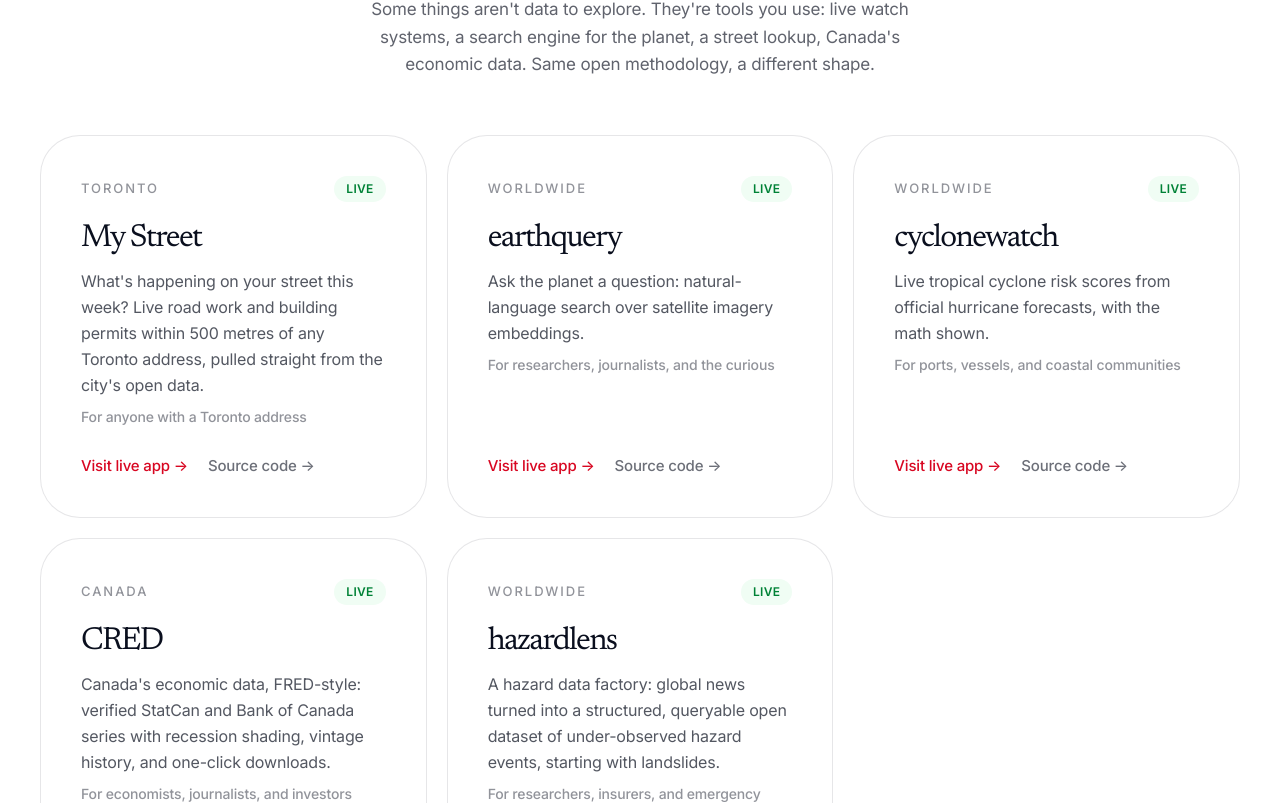
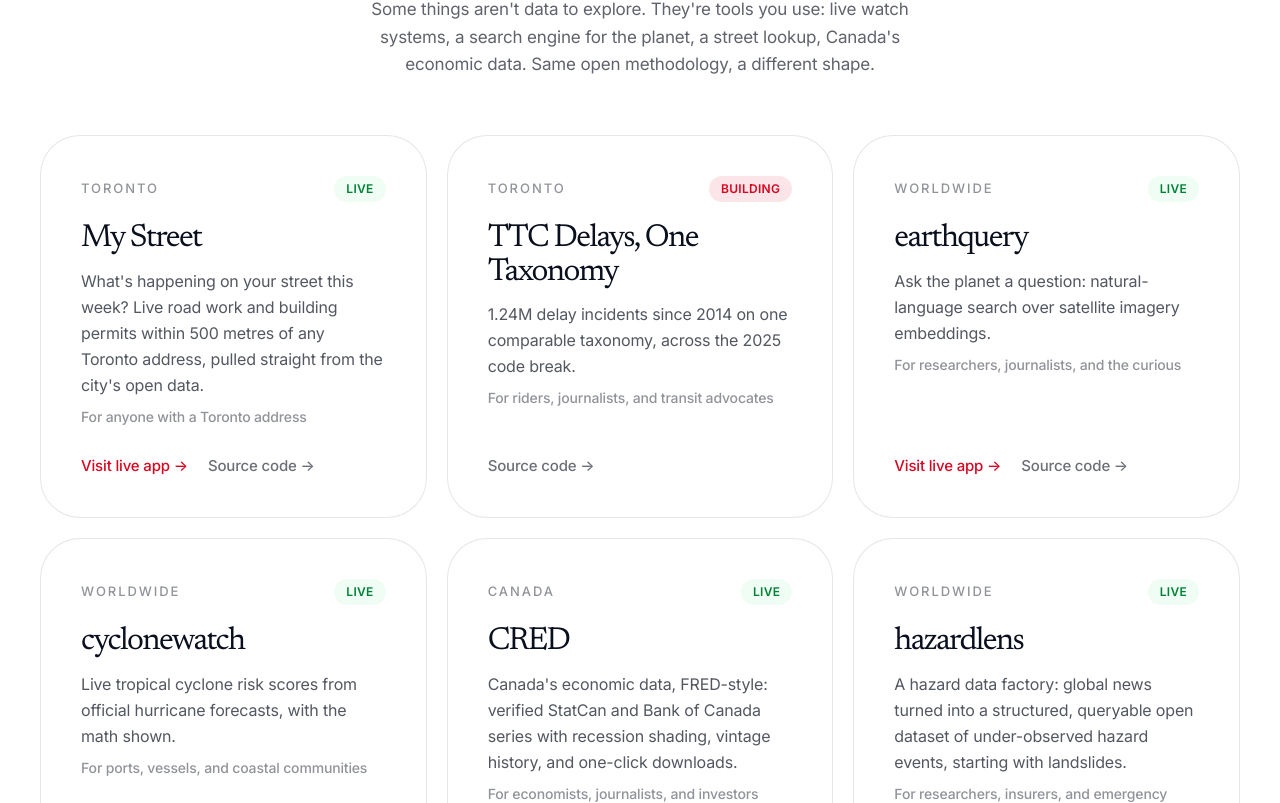
Before and after one commit to Nshipyard/canada-nshipyard, a Next.js app: page / in a window 1280 px wide. Shown: the part 6197-7000 px from the top of the page. Built offline with nearby package versions, Linux system fonts and the light colour scheme.

Commit message:
Add TTC Delays project card (building)

```diff
--- a/src/i18n.tsx
+++ b/src/i18n.tsx
@@ -285,6 +285,16 @@
         url: "https://my-street.canada.nshipyard.com",
         cta: "visit" as const,
         status: "live" as const,
+      },
+      {
+        repo: "toronto-ttc-delays",
+        name: "TTC Delays, One Taxonomy",
+        tag: "Toronto",
+        desc: "1.24M delay incidents since 2014 on one comparable taxonomy, across the 2025 code break.",
+        user: "For riders, journalists, and transit advocates",
+        url: "https://ttc.canada.nshipyard.com",
+        cta: "explore" as const,
+        status: "building" as const,
       },
       {
         repo: "earthquery",
@@ -818,6 +828,16 @@
         status: "live" as const,
       },
       {
+        repo: "toronto-ttc-delays",
+        name: "Retards de la TTC, une taxonomie",
+        tag: "Toronto",
+        desc: "1,24 M d'incidents de retard depuis 2014 sur une taxonomie comparable, malgré la rupture des codes de 2025.",
+        user: "Pour les usagers, les journalistes et les défenseurs du transport en commun",
+        url: "https://ttc.canada.nshipyard.com",
+        cta: "explore" as const,
+        status: "building" as const,
+      },
+      {
         repo: "earthquery",
         name: "earthquery",
         tag: "Monde",
```
